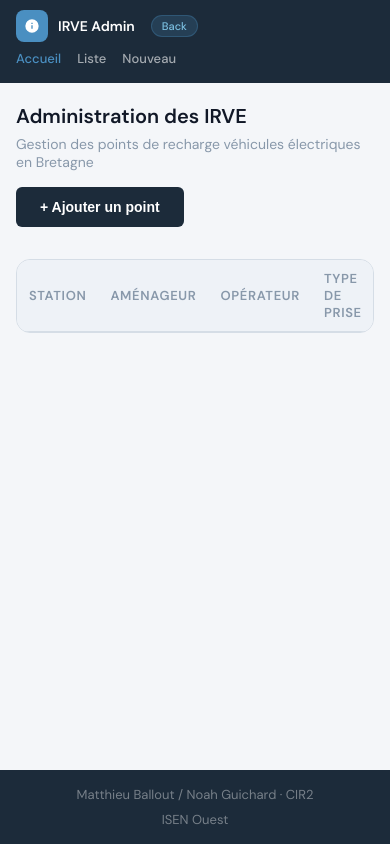
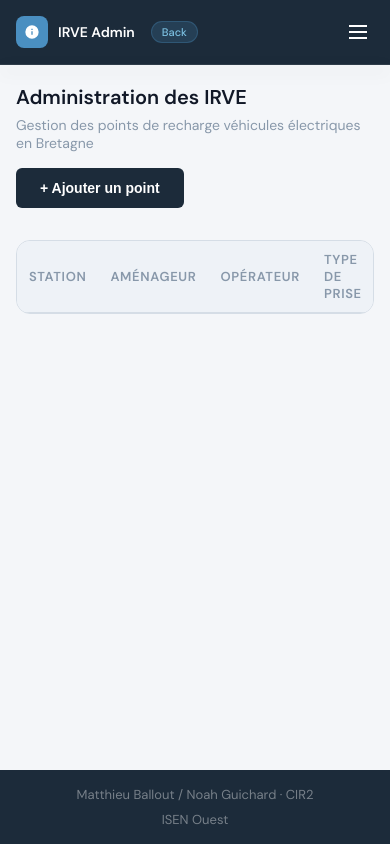
Before and after one commit to matth-blt/Projet-Web-CIR2, a PHP site: page /php/index.php in a window 390 px wide. Run offline with PHP 8.4, Linux system fonts and the light colour scheme; lists and menus that the app fills with data are empty.

Commit message:
update style css + header dans le back

```diff
--- a/back/css/style.css
+++ b/back/css/style.css
@@ -23,16 +23,18 @@ body {
   min-height: 100vh;
   display: flex;
   flex-direction: column;
+  position: relative;
 }
 
 /* ── HEADER ── */
 header {
   background: var(--blue-dark);
-  height: 64px;
   display: flex;
   align-items: center;
   justify-content: space-between;
   padding: 0 80px;
+  min-height: 64px;
+  transition: padding 0.3s ease, min-height 0.3s ease;
 }
 .logo { display: flex; align-items: center; gap: 10px; }
 .logo-icon {
@@ -55,6 +57,45 @@ header {
 nav { display: flex; gap: 36px; }
 nav a { font-size: 14px; color: rgba(255,255,255,0.6); text-decoration: none; font-weight: 500; }
 nav a.active { color: var(--blue-accent); }
+
+/* ── HAMBURGER ── */
+.hamburger {
+  display: none;
+  background: none; border: none;
+  color: #fff; cursor: pointer;
+  padding: 4px;
+}
+
+/* ── MENU MOBILE ── */
+.mobile-nav {
+  display: none;
+  flex-direction: column;
+  background: var(--blue-dark);
+  position: absolute;
+  top: 64px;
+  left: 0;
+  right: 0;
+  z-index: 100;
+  overflow: hidden;
+  max-height: 0;
+  transition: max-height 0.35s ease, padding 0.35s ease;
+  padding: 0 16px;
+  border-top: 1px solid rgba(255,255,255,0.08);
+  box-shadow: 0 6px 16px rgba(0,0,0,0.25);
+}
+.mobile-nav.open {
+  max-height: 200px;
+  padding: 12px 16px 16px;
+}
+.mobile-nav a {
+  font-size: 15px; font-weight: 500;
+  color: rgba(255,255,255,0.7);
+  text-decoration: none;
+  padding: 10px 0;
+  border-bottom: 1px solid rgba(255,255,255,0.07);
+}
+.mobile-nav a:last-child { border-bottom: none; }
+.mobile-nav a.active { color: var(--blue-accent); }
 
 /* ── CONTENU ── */
 .content { padding: 48px 80px; flex: 1; }
@@ -226,16 +267,12 @@ footer span { font-size: 13px; color: rgba(255,255,255,0.4); }
 @media (max-width: 600px) {
   header {
     padding: 0 16px;
-    height: auto;
-    min-height: 56px;
-    flex-wrap: wrap;
-    gap: 8px;
-    padding-top: 10px;
-    padding-bottom: 10px;
+    min-height: 64px;
   }
   .logo-name { font-size: 14px; }
-  nav { gap: 16px; width: 100%; padding-bottom: 6px; }
-  nav a { font-size: 13px; }
+  nav { display: none; }
+  .hamburger { display: flex; }
+  .mobile-nav { display: flex; }
 
   .content { padding: 20px 16px; }
 
--- a/back/php/header.php
+++ b/back/php/header.php
@@ -25,4 +25,22 @@
     <a href="liste.php" <?= ($page_active === 'liste')   ? 'class="active"' : '' ?>>Liste</a>
     <a href="create.php" <?= ($page_active === 'nouveau') ? 'class="active"' : '' ?>>Nouveau</a>
   </nav>
+
+  <button class="hamburger" id="hamburger" aria-label="Menu">
+    <svg xmlns="http://www.w3.org/2000/svg" width="24" height="24" fill="currentColor" viewBox="0 0 24 24">
+      <path d="M3 5h18v2H3zm0 6h18v2H3zm0 6h18v2H3z"></path>
+    </svg>
+  </button>
 </header>
+
+<nav class="mobile-nav" id="mobile-nav">
+  <a href="index.php" <?= ($page_active === 'accueil') ? 'class="active"' : '' ?>>Accueil</a>
+  <a href="liste.php" <?= ($page_active === 'liste')   ? 'class="active"' : '' ?>>Liste</a>
+  <a href="create.php" <?= ($page_active === 'nouveau') ? 'class="active"' : '' ?>>Nouveau</a>
+</nav>
+
+<script>
+  document.getElementById('hamburger').addEventListener('click', function() {
+    document.getElementById('mobile-nav').classList.toggle('open');
+  });
+</script>
```
